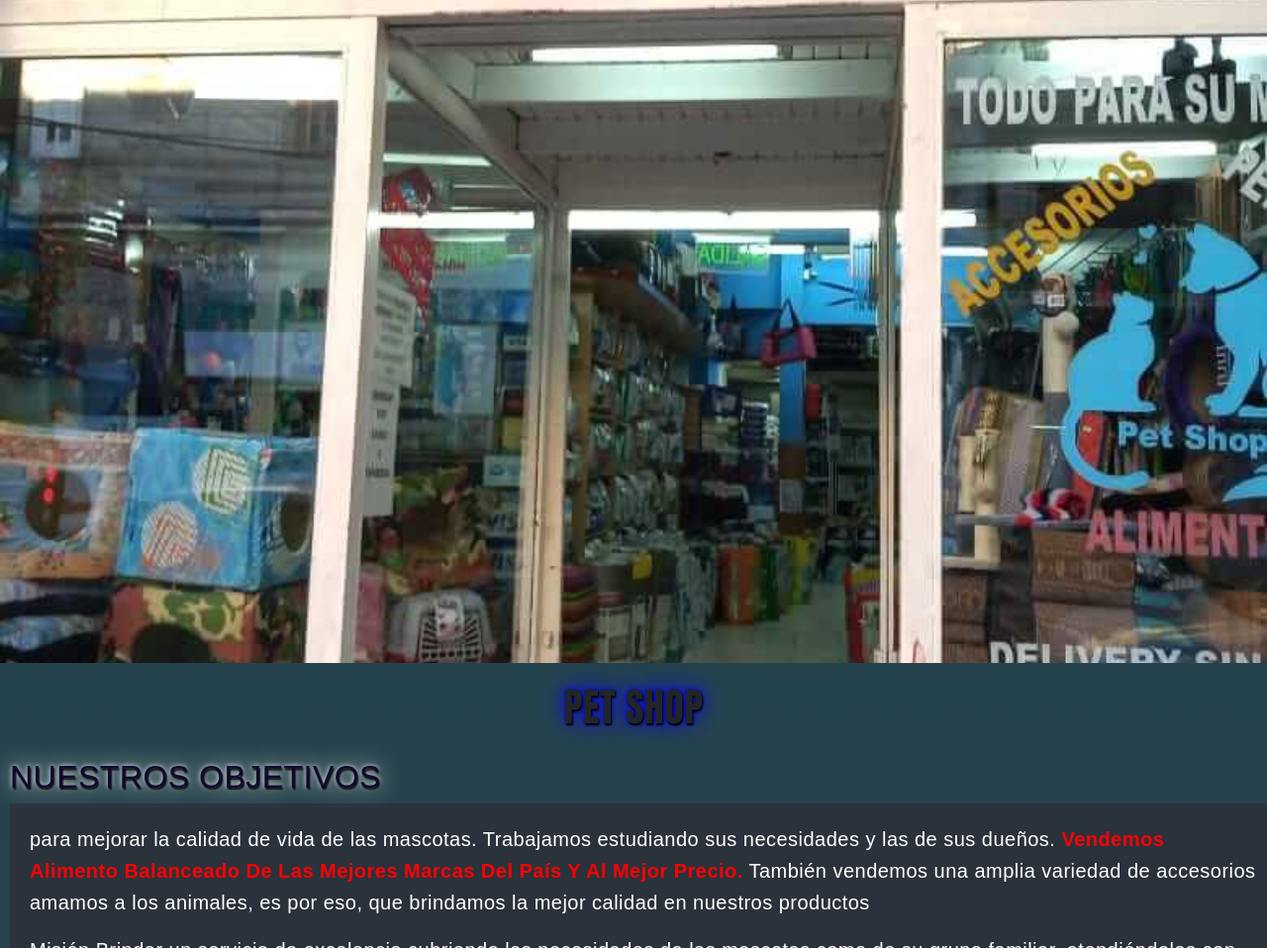
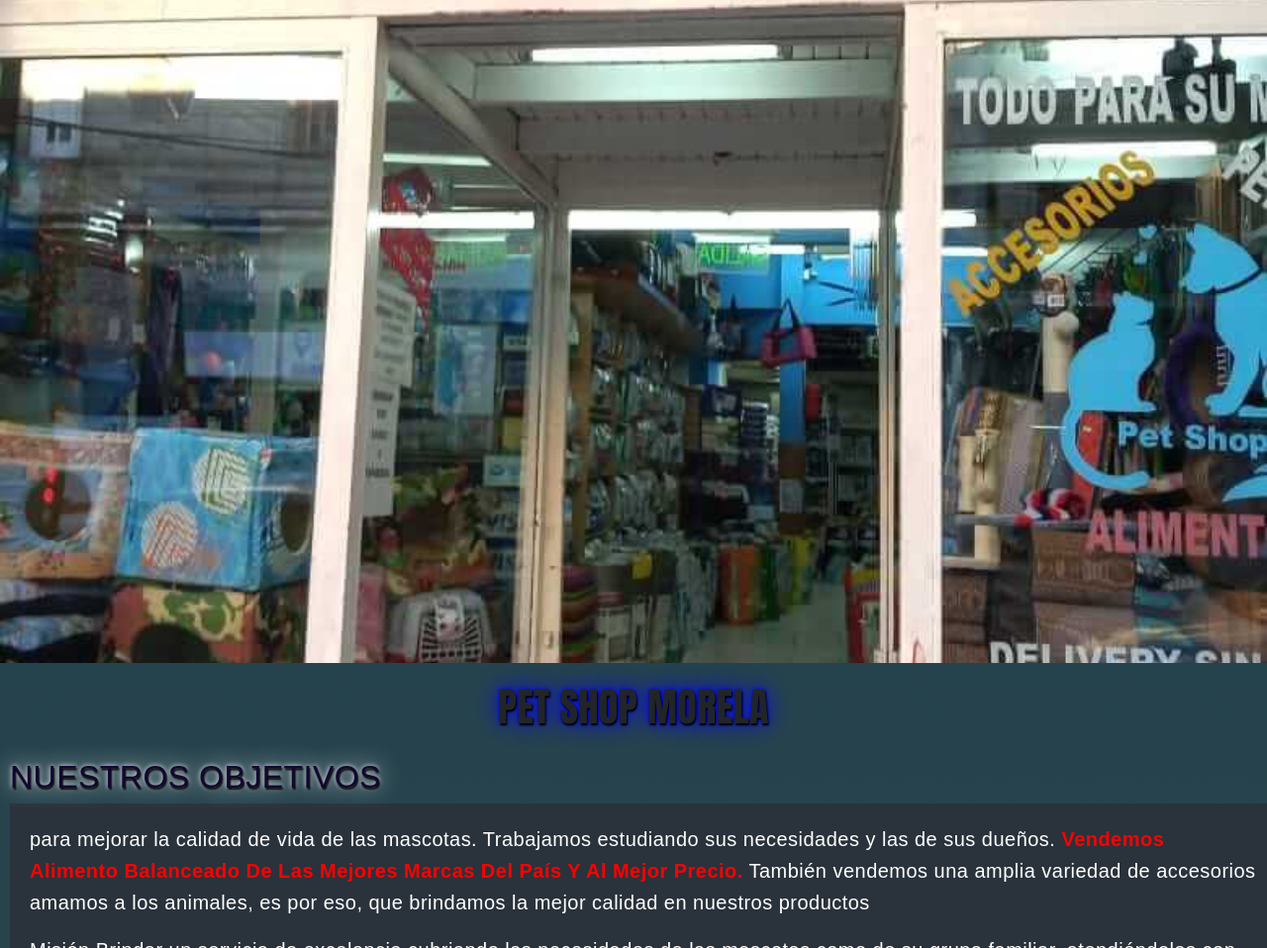
Before and after one commit to carlos-gonzalez1/desarrollo, a website: page index.html in a window 1280 px wide. Shown: the part 206-1164 px from the top of the page at 99% size. Drawn offline with nearby package versions, Linux system fonts and the light colour scheme.

Commit message:
edite titulo de index

```diff
--- a/index.html
+++ b/index.html
@@ -81,7 +81,7 @@
 
                 <div class="body"></div>
 
-                <h1 class="impact centrar mayuscula">PET SHOP</h1>
+                <h1 class="impact centrar mayuscula">PET SHOP MORELA</h1>
 
 
                 <section class="primera-seccion">
```
